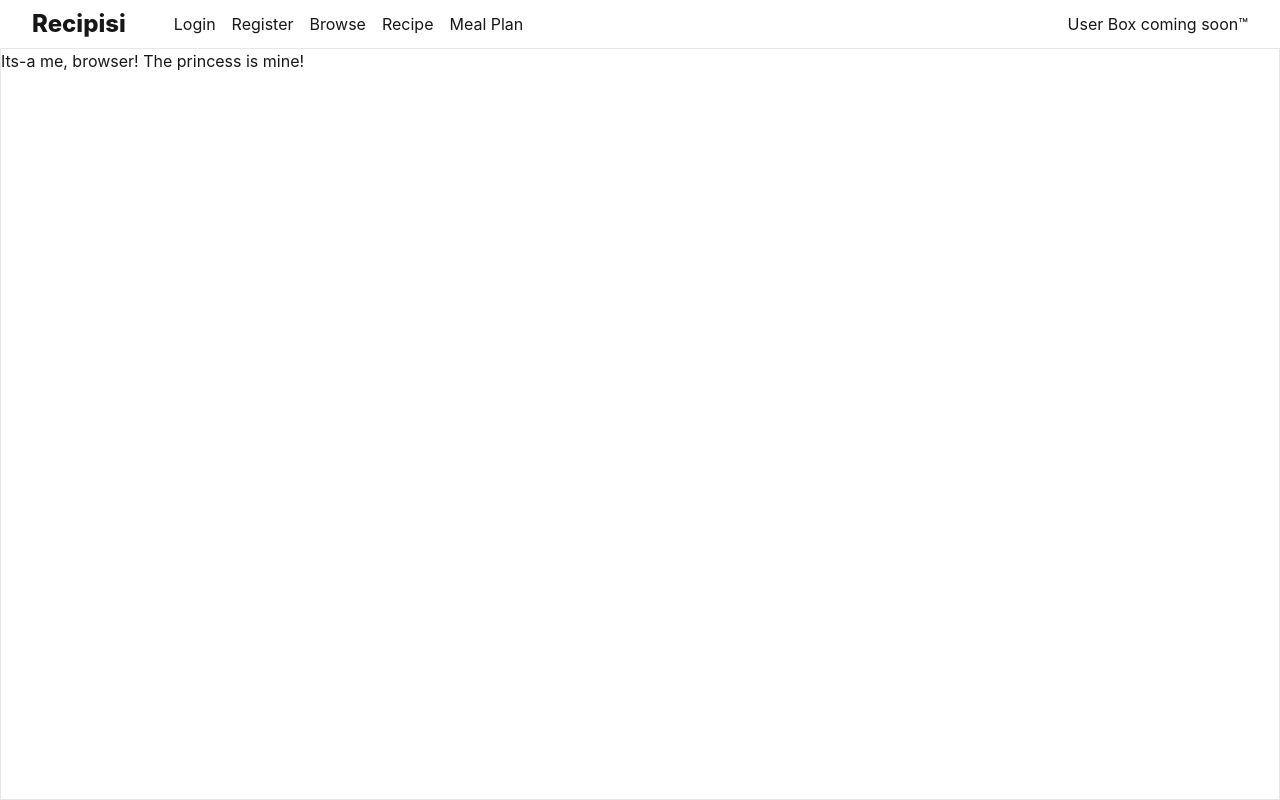
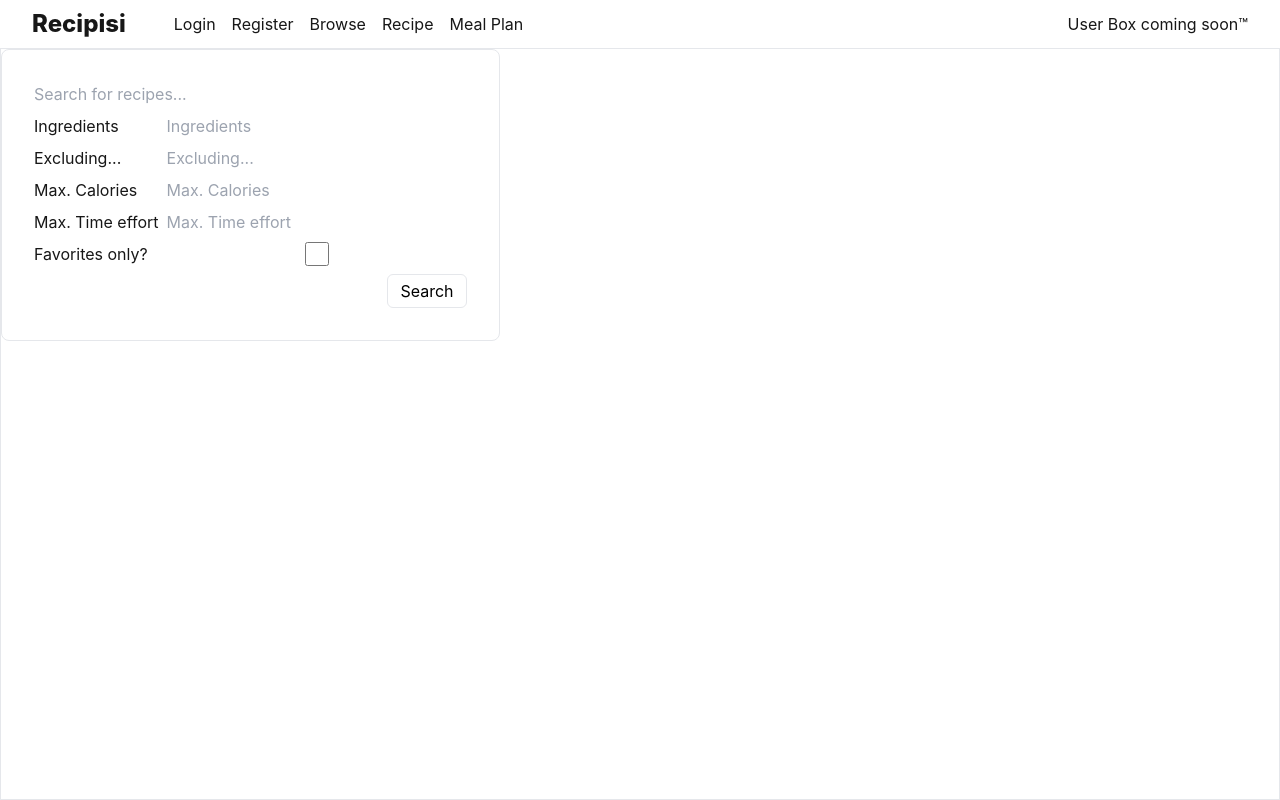
Before and after one commit to Hinotori91/ReciPisi, a Next.js app: page /browse in a window 1280 px wide. Built offline with nearby package versions, Linux system fonts and the light colour scheme.

Commit message:
added search box to browse route

```diff
--- /dev/null
+++ b/src/app/browse/Results.tsx
@@ -0,0 +1,7 @@
+type ResultsProps = {}
+
+const Results = () => {
+	return <></>
+}
+
+export default Results
--- /dev/null
+++ b/src/app/browse/Search.tsx
@@ -0,0 +1,26 @@
+import Button from '@/components/Button'
+import Card from '@/components/Card'
+import LabeledInput from '@/components/LabeledInput'
+import SearchBar from '@/components/SearchBar'
+
+type SearchProps = {}
+
+const Search = () => {
+	return (
+		<Card className="flex flex-col gap-2 p-2">
+			<SearchBar placeholder="Search for recipes..." />
+			<div className="grid grid-cols-[1fr_300px] gap-2">
+				<LabeledInput label="Ingredients" />
+				<LabeledInput label="Excluding..." />
+				<LabeledInput label="Max. Calories" type="number" />
+				<LabeledInput label="Max. Time effort" type="number" />
+				<LabeledInput label="Favorites only?" type="checkbox" />
+			</div>
+			<div className="flex justify-end">
+				<Button label="Search" isPrimary />
+			</div>
+		</Card>
+	)
+}
+
+export default Search
--- a/src/app/browse/page.tsx
+++ b/src/app/browse/page.tsx
@@ -1,5 +1,11 @@
+import Search from './Search'
+
 const Browse = () => {
-	return <>Its-a me, browser! The princess is mine!</>
+	return (
+		<div className="flex gap-4">
+			<Search></Search>
+		</div>
+	)
 }
 
 export default Browse
--- a/src/app/register/page.tsx
+++ b/src/app/register/page.tsx
@@ -7,7 +7,7 @@ const Register = () => {
 		<div className="flex h-full justify-center">
 			<Card>
 				<div className="grid grid-cols-[1fr_300px] gap-2">
-					<LabeledInput label="E-Mail"></LabeledInput>
+					<LabeledInput label="E-Mail" type="email"></LabeledInput>
 					<LabeledInput label="Username"></LabeledInput>
 					<LabeledInput label="Password" type="password"></LabeledInput>
 					<LabeledInput label="Confirm password" type="password"></LabeledInput>
--- /dev/null
+++ b/src/components/SearchBar.tsx
@@ -0,0 +1,9 @@
+type SearchBarProps = {
+	placeholder: string
+}
+
+const SearchBar = ({ placeholder = 'Search...' }: SearchBarProps) => {
+	return <input type="search" placeholder={placeholder} />
+}
+
+export default SearchBar
```
